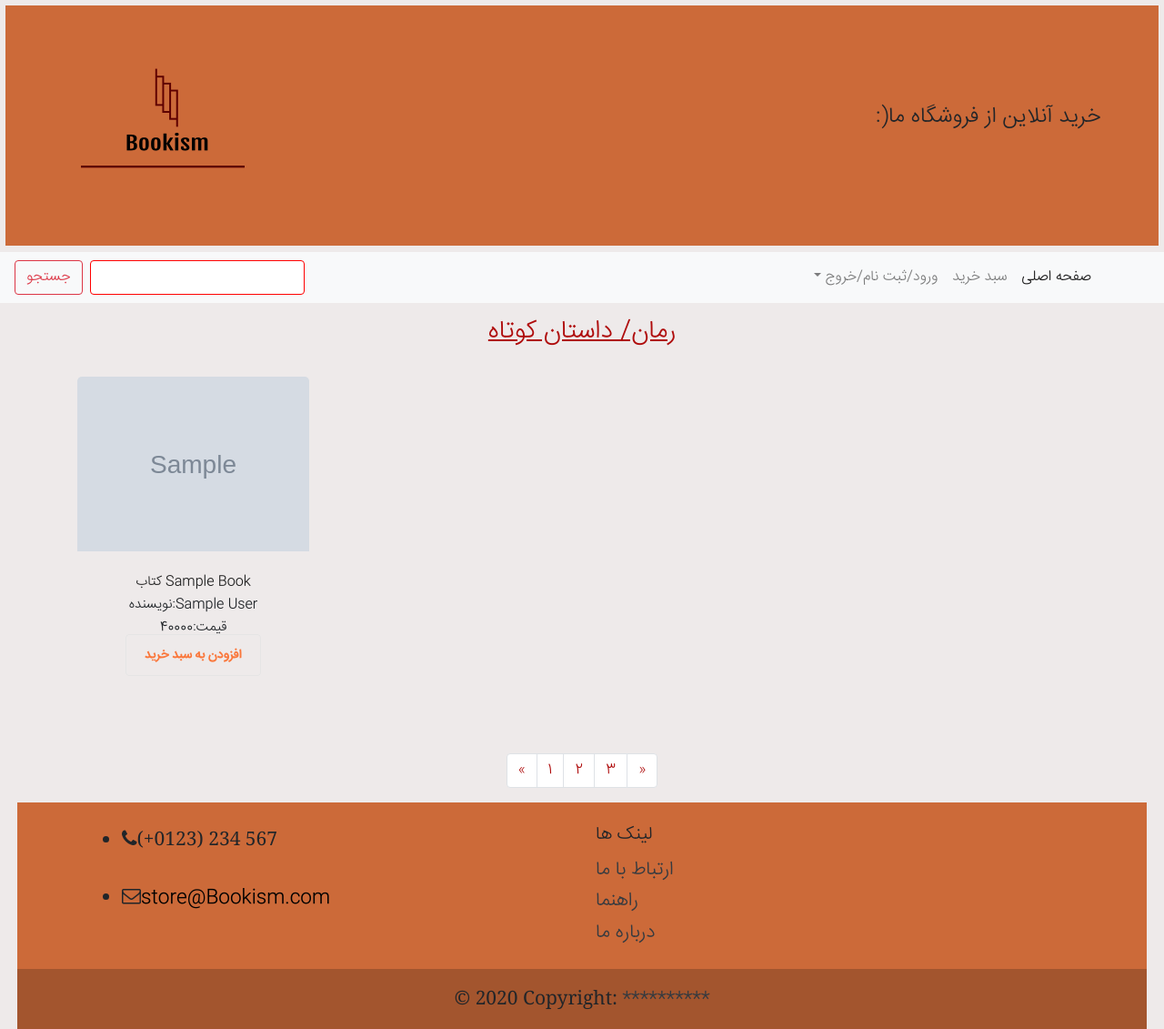
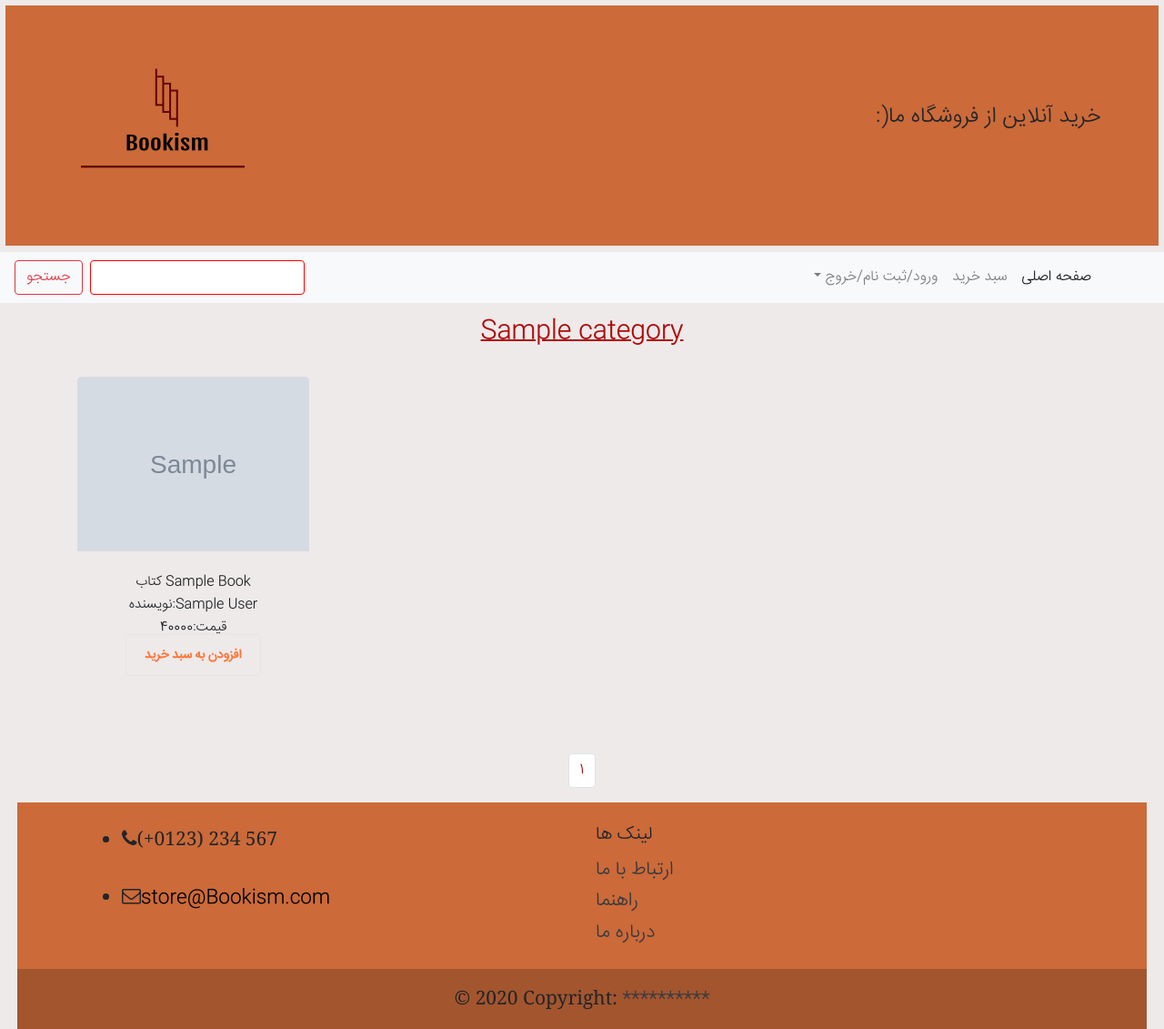
Before and after one commit to hamidrezarostampour/ProjectUniversity, a Django app: a page that uses templates/gallery/book_list.html in a window 1280 px wide. Shown: the top 1131 px of the page at 91% size. Run offline with Django 3.2, Linux system fonts and the light colour scheme; tables that the repository leaves empty hold one stand-in row (values such as "Sample post"); grey boxes marked "Sample" are stand-in pictures; some libraries are stand-ins or nearby versions.

Commit message:
pagination and category page title

```diff
--- a/gallery/views.py
+++ b/gallery/views.py
@@ -20,12 +20,16 @@ class CategoryList(ListView):
 class BookList(ListView):
     model = Book
     def get_queryset(self):
+        global cat
         slug = self.kwargs.get('cat_slug')
         cat = get_object_or_404(Category, slug=slug)
         cat_books = Book.objects.filter(category=cat)
-        # cat_books = get_list_or_404(Book, category=cat)
-        print(cat_books)
         return cat_books
+    def get_context_data(self, **kwargs):
+        context = super().get_context_data(**kwargs)
+        context["category"] = cat
+        return context
+
     paginate_by = 12
     ordering = ['-created']
 
--- a/templates/gallery/book_list.html
+++ b/templates/gallery/book_list.html
@@ -1,5 +1,6 @@
 {% extends 'base.html' %}
 {% load static %}
+{% block title %}{{category.title}}{% endblock %}
 {% block main %}
 
 <section class="mainbody">
@@ -9,7 +10,7 @@
 
 
 <section class="mahsoolat">
-  <h3 style="color:rgb(175, 12, 12);text-align: center;text-decoration:underline;">رمان/ داستان کوتاه</h3>
+  <h3 style="color:rgb(175, 12, 12);text-align: center;text-decoration:underline;">{{category.title}}</h3>
 
 
 
@@ -72,21 +73,28 @@
 
 <nav aria-label="Page navigation example bg-light">
     <ul class="pagination justify-content-center">
+       {% if page_obj.has_previous %}
         <li class="page-item">
-            <a class="page-link" href="#" aria-label="Previous"   style="color:rgb(175, 12, 12);">
+
+            <a class="page-link" href="{% url 'gallery:books' category.slug %}?page={{page_obj.previous_page_number}}" aria-label="Previous"   style="color:rgb(175, 12, 12);">
               <span aria-hidden="true">&laquo;</span>
               <span class="sr-only">Previous</span>
             </a>
+
           </li>
-          <li class="page-item"><a class="page-link"   style="color:rgb(175, 12, 12);"   href="#">1</a></li>
-          <li class="page-item"><a class="page-link"   style="color:rgb(175, 12, 12);"   href="#">2</a></li>
-          <li class="page-item"><a class="page-link"   style="color:rgb(175, 12, 12);"   href="#">3</a></li>
+        {% endif %}
+        {% for i in page_obj.paginator.page_range %}
+          <li class="page-item"><a class="page-link" style="color:rgb(175, 12, 12);"   href="{% url 'gallery:books' category.slug %}?page={{i}}">{{i}}</a></li>
+        {% endfor %}
+
+        {% if page_obj.has_next %}
           <li class="page-item">
-            <a class="page-link" href="#" aria-label="Next"    style="color:rgb(175, 12, 12);" >
+            <a class="page-link" href="{% url 'gallery:books' category.slug %}?page={{page_obj.next_page_number}}" aria-label="Next"    style="color:rgb(175, 12, 12);" >
               <span aria-hidden="true">&raquo;</span>
               <span class="sr-only">Next</span>
             </a>
           </li>
+        {% endif %}
     </ul>
   </nav>
 
```
